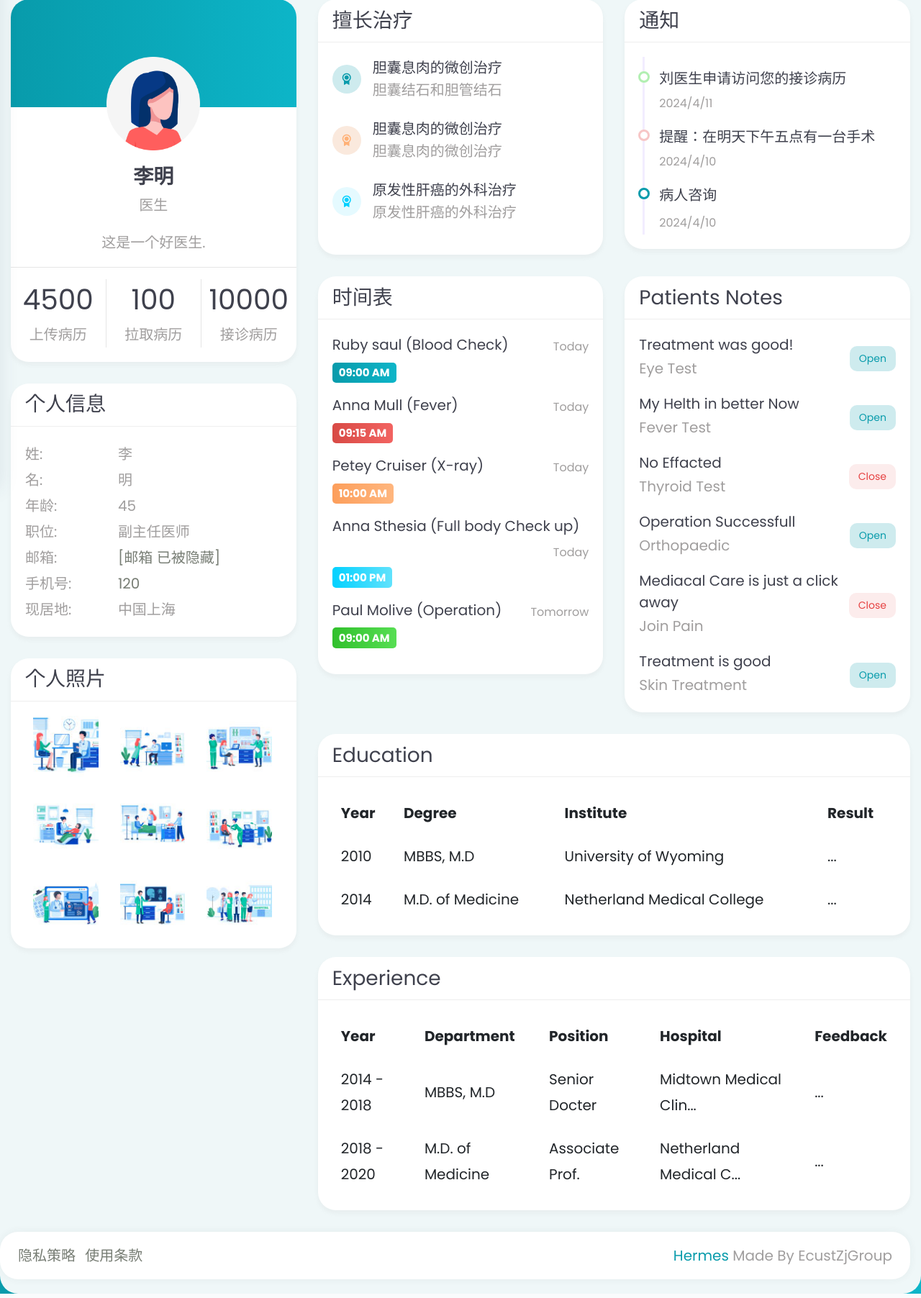
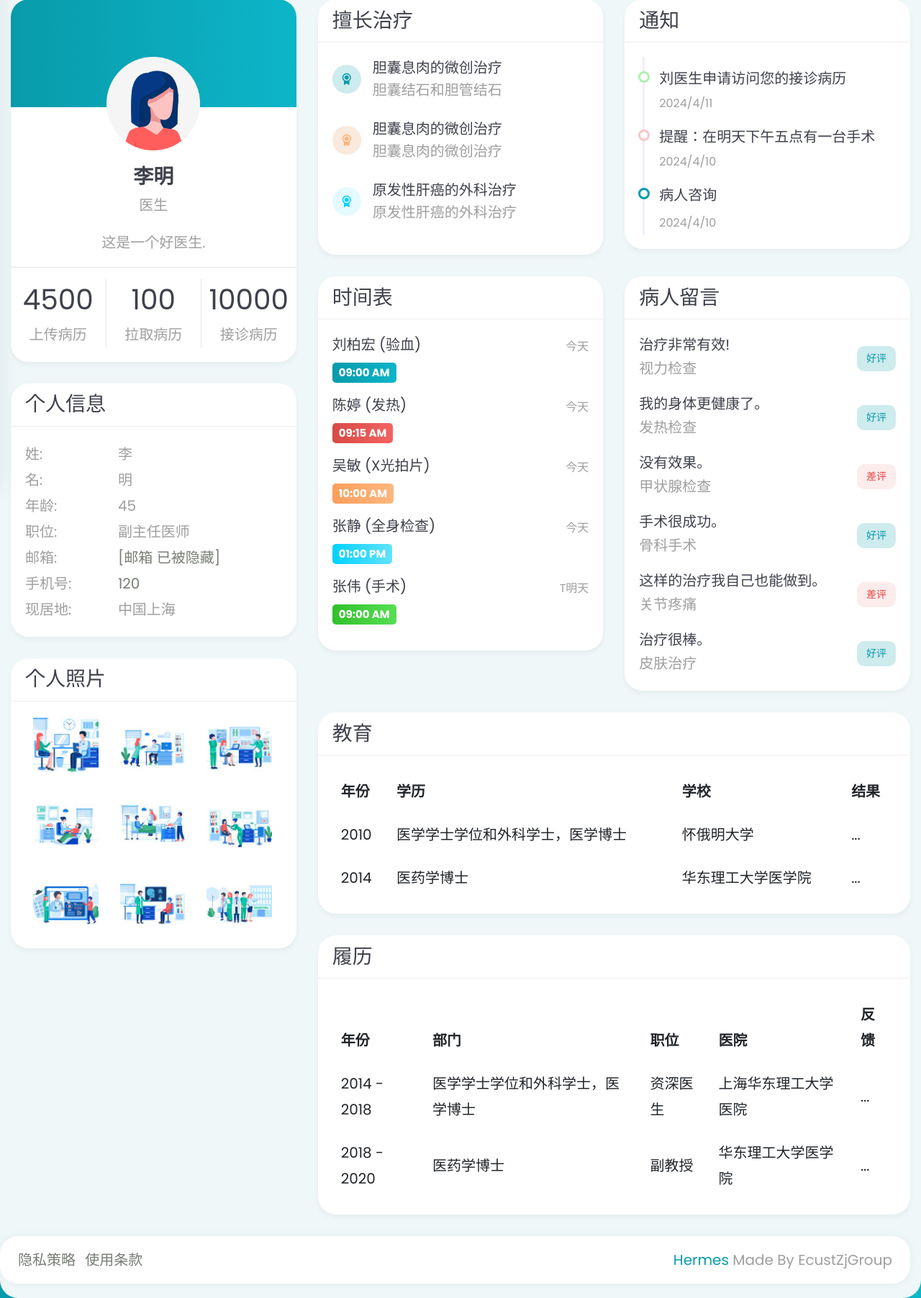
Before and after one commit to zhyDaDa/Text-Summarization-Based-Information-Retrieval, a Django app: page /user/ in a window 1280 px wide. Shown: the part 121-1925 px from the top of the page at 72% size. Run offline with Django 3.2, Linux system fonts and the light colour scheme; some libraries are stand-ins or nearby versions.

Commit message:
剩下的所有内容汉化，主界面汉化内容修改

```diff
--- a/app01/templates/user.html
+++ b/app01/templates/user.html
@@ -531,36 +531,36 @@
                     <div class="iq-card-body">
                       <ul class="list-inline m-0 p-0">
                         <li>
-                          <h6 class="float-left mb-1">Ruby saul (Blood Check)</h6>
-                          <small class="float-right mt-1">Today</small>
+                          <h6 class="float-left mb-1">刘柏宏 (验血)</h6>
+                          <small class="float-right mt-1">今天</small>
                           <div class="d-inline-block w-100">
                             <p class="badge badge-primary">09:00 AM</p>
                           </div>
                         </li>
                         <li>
-                          <h6 class="float-left mb-1">Anna Mull (Fever)</h6>
-                          <small class="float-right mt-1">Today</small>
+                          <h6 class="float-left mb-1">陈婷 (发热)</h6>
+                          <small class="float-right mt-1">今天</small>
                           <div class="d-inline-block w-100">
                             <p class="badge badge-danger">09:15 AM</p>
                           </div>
                         </li>
                         <li>
-                          <h6 class="float-left mb-1">Petey Cruiser (X-ray)</h6>
-                          <small class="float-right mt-1">Today</small>
+                          <h6 class="float-left mb-1">吴敏 (X光拍片)</h6>
+                          <small class="float-right mt-1">今天</small>
                           <div class="d-inline-block w-100">
                             <p class="badge badge-warning">10:00 AM</p>
                           </div>
                         </li>
                         <li>
-                          <h6 class="float-left mb-1">Anna Sthesia (Full body Check up)</h6>
-                          <small class="float-right mt-1">Today</small>
+                          <h6 class="float-left mb-1">张静 (全身检查)</h6>
+                          <small class="float-right mt-1">今天</small>
                           <div class="d-inline-block w-100">
                             <p class="badge badge-info">01:00 PM</p>
                           </div>
                         </li>
                         <li>
-                          <h6 class="float-left mb-1">Paul Molive (Operation)</h6>
-                          <small class="float-right mt-1">Tomorrow</small>
+                          <h6 class="float-left mb-1">张伟 (手术)</h6>
+                          <small class="float-right mt-1">T明天</small>
                           <div class="d-inline-block w-100">
                             <p class="badge badge-success">09:00 AM</p>
                           </div>
@@ -573,63 +573,63 @@
                   <div class="iq-card">
                     <div class="iq-card-header d-flex justify-content-between">
                       <div class="iq-header-title">
-                        <h4 class="card-title">Patients Notes</h4>
+                        <h4 class="card-title">病人留言</h4>
                       </div>
                     </div>
                     <div class="iq-card-body">
                       <ul class="list-inline m-0 p-0">
                         <li class="d-flex align-items-center justify-content-between mb-3">
                           <div>
-                            <h6>Treatment was good!</h6>
-                            <p class="mb-0">Eye Test</p>
+                            <h6>治疗非常有效!</h6>
+                            <p class="mb-0">视力检查</p>
                           </div>
                           <div>
-                            <a href="#" class="btn iq-bg-primary">Open</a>
+                            <a href="#" class="btn iq-bg-primary">好评</a>
                           </div>
                         </li>
                         <li class="d-flex align-items-center justify-content-between mb-3">
                           <div>
-                            <h6>My Helth in better Now</h6>
-                            <p class="mb-0">Fever Test</p>
+                            <h6>我的身体更健康了。</h6>
+                            <p class="mb-0">发热检查</p>
                           </div>
                           <div>
-                            <a href="#" class="btn iq-bg-primary">Open</a>
+                            <a href="#" class="btn iq-bg-primary">好评</a>
                           </div>
                         </li>
                         <li class="d-flex align-items-center justify-content-between mb-3">
                           <div>
-                            <h6>No Effacted</h6>
-                            <p class="mb-0">Thyroid Test</p>
+                            <h6>没有效果。</h6>
+                            <p class="mb-0">甲状腺检查</p>
                           </div>
                           <div>
-                            <a href="#" class="btn iq-bg-danger">Close</a>
+                            <a href="#" class="btn iq-bg-danger">差评</a>
                           </div>
                         </li>
                         <li class="d-flex align-items-center justify-content-between mb-3">
                           <div>
-                            <h6>Operation Successfull</h6>
-                            <p class="mb-0">Orthopaedic</p>
+                            <h6>手术很成功。</h6>
+                            <p class="mb-0">骨科手术</p>
                           </div>
                           <div>
-                            <a href="#" class="btn iq-bg-primary">Open</a>
+                            <a href="#" class="btn iq-bg-primary">好评</a>
                           </div>
                         </li>
                         <li class="d-flex align-items-center justify-content-between mb-3">
                           <div>
-                            <h6>Mediacal Care is just a click away</h6>
-                            <p class="mb-0">Join Pain</p>
+                            <h6>这样的治疗我自己也能做到。</h6>
+                            <p class="mb-0">关节疼痛</p>
                           </div>
                           <div>
-                            <a href="#" class="btn iq-bg-danger">Close</a>
+                            <a href="#" class="btn iq-bg-danger">差评</a>
                           </div>
                         </li>
                         <li class="d-flex align-items-center justify-content-between">
                           <div>
-                            <h6>Treatment is good</h6>
-                            <p class="mb-0">Skin Treatment</p>
+                            <h6>治疗很棒。</h6>
+                            <p class="mb-0">皮肤治疗</p>
                           </div>
                           <div>
-                            <a href="#" class="btn iq-bg-primary">Open</a>
+                            <a href="#" class="btn iq-bg-primary">好评</a>
                           </div>
                         </li>
                       </ul>
@@ -640,32 +640,32 @@
                   <div class="iq-card">
                     <div class="iq-card-header d-flex justify-content-between">
                       <div class="iq-header-title">
-                        <h4 class="card-title">Education</h4>
+                        <h4 class="card-title">教育</h4>
                       </div>
                     </div>
                     <div class="iq-card-body">
                       <table class="table mb-0 table-borderless">
                         <thead>
                           <tr>
-                            <th scope="col">Year</th>
-                            <th scope="col">Degree</th>
-                            <th scope="col">Institute</th>
-                            <th scope="col">Result</th>
+                            <th scope="col">年份</th>
+                            <th scope="col">学历</th>
+                            <th scope="col">学校</th>
+                            <th scope="col">结果</th>
                           </tr>
                         </thead>
                         <tbody>
                           <tr>
                             <td>2010</td>
-                            <td>MBBS, M.D</td>
-                            <td>University of Wyoming</td>
+                            <td>医学学士学位和外科学士，医学博士</td>
+                            <td>怀俄明大学</td>
                             <td>
                               <span class="badge badge-success">Distinction</span>
                             </td>
                           </tr>
                           <tr>
                             <td>2014</td>
-                            <td>M.D. of Medicine</td>
-                            <td>Netherland Medical College</td>
+                            <td>医药学博士</td>
+                            <td>华东理工大学医学院</td>
                             <td>
                               <span class="badge badge-success">Distinction</span>
                             </td>
@@ -679,35 +679,35 @@
                   <div class="iq-card">
                     <div class="iq-card-header d-flex justify-content-between">
                       <div class="iq-header-title">
-                        <h4 class="card-title">Experience</h4>
+                        <h4 class="card-title">履历</h4>
                       </div>
                     </div>
                     <div class="iq-card-body">
                       <table class="table mb-0 table-borderless">
                         <thead>
                           <tr>
-                            <th scope="col">Year</th>
-                            <th scope="col">Department</th>
-                            <th scope="col">Position</th>
-                            <th scope="col">Hospital</th>
-                            <th scope="col">Feedback</th>
+                            <th scope="col">年份</th>
+                            <th scope="col">部门</th>
+                            <th scope="col">职位</th>
+                            <th scope="col">医院</th>
+                            <th scope="col">反馈</th>
                           </tr>
                         </thead>
                         <tbody>
                           <tr>
                             <td>2014 - 2018</td>
-                            <td>MBBS, M.D</td>
-                            <td>Senior Docter</td>
-                            <td>Midtown Medical Clinic</td>
+                            <td>医学学士学位和外科学士，医学博士</td>
+                            <td>资深医生</td>
+                            <td>上海华东理工大学医院</td>
                             <td>
                               <span class="badge badge-primary">Good</span>
                             </td>
                           </tr>
                           <tr>
                             <td>2018 - 2020</td>
-                            <td>M.D. of Medicine</td>
-                            <td>Associate Prof.</td>
-                            <td>Netherland Medical College</td>
+                            <td>医药学博士</td>
+                            <td>副教授</td>
+                            <td>华东理工大学医学院</td>
                             <td>
                               <span class="badge badge-success">excellence</span>
                             </td>
```
Also changed, not shown: app01/templates/doctorlist.html (+0 -19 lines), app01/templates/index.html (+9 -9 lines).
